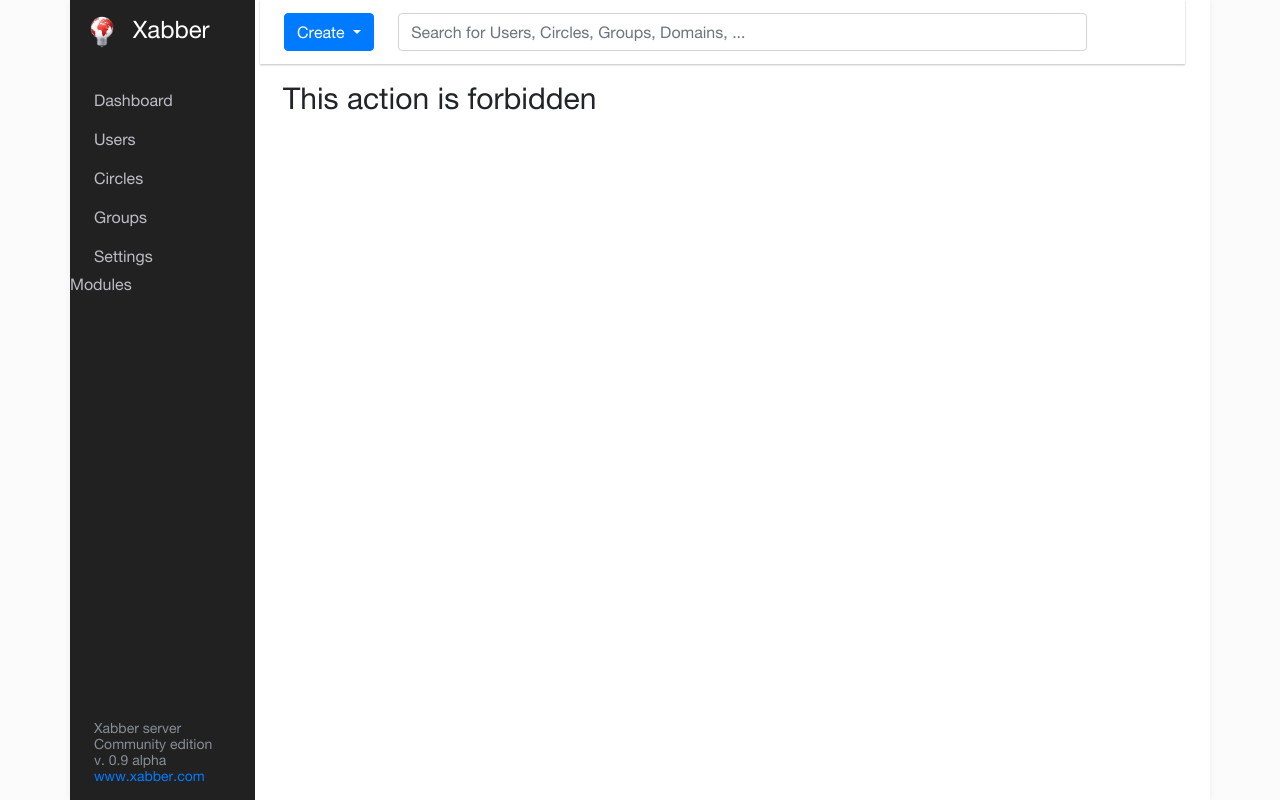
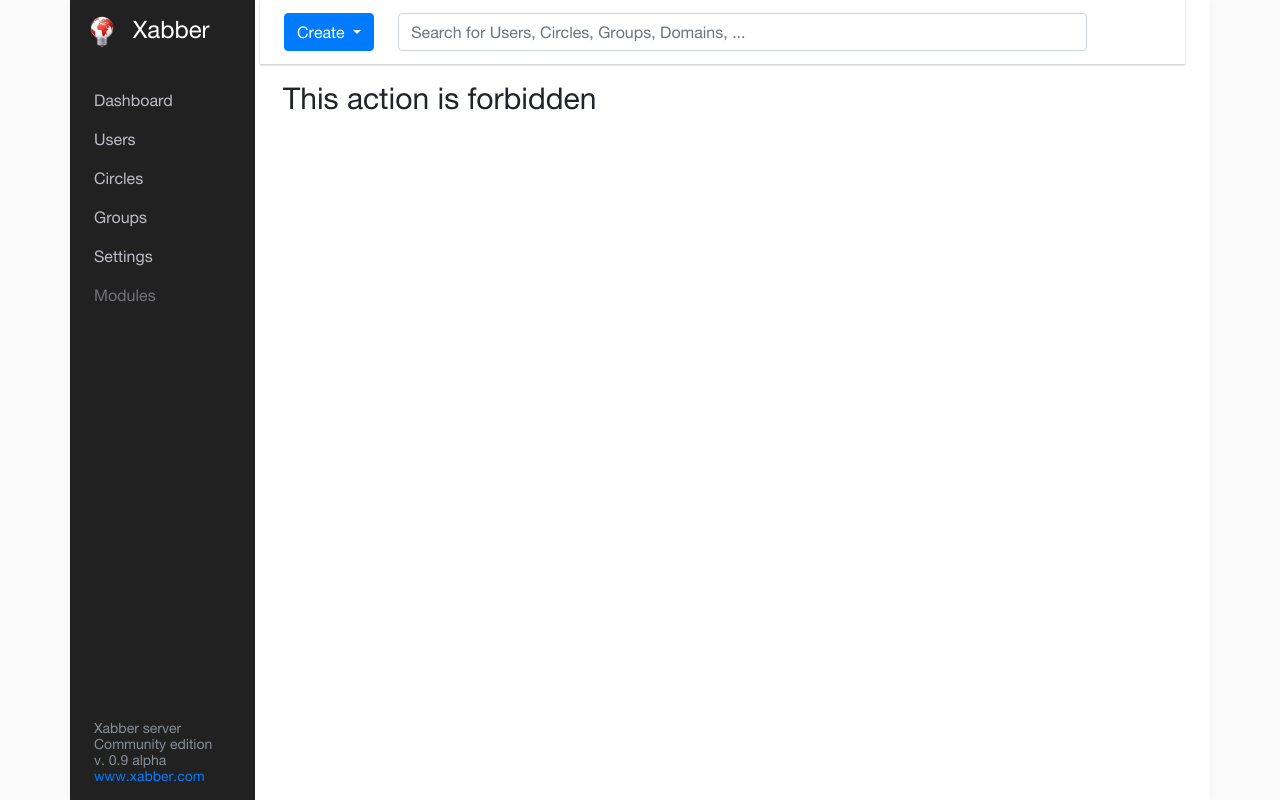
Before and after one commit to redsolution/xabber-server-panel, a Django app: page /admin/error/403/ in a window 1280 px wide. Run offline with Django 3.2, Linux system fonts and the light colour scheme; parts of the project's set-up code (start-up, migrations or seed data) failed here and were passed over; some libraries are stand-ins or nearby versions.

Commit message:
added style for Modules title in side menu

```diff
--- a/static/xmppserverui/css/styles.css
+++ b/static/xmppserverui/css/styles.css
@@ -81,6 +81,13 @@ a:hover {
 
 .left-content .nav-menu {
     padding: 16px 0;
+}
+
+.left-content .nav-menu .list-group-item-inactive {
+    background-color: #212121;
+    border: none;
+    color: #727277;
+    padding: 11px 24px;
 }
 
 .left-content .nav-menu .list-group-item {
--- a/templates/base.html
+++ b/templates/base.html
@@ -69,7 +69,7 @@
                                class="list-group-item {% if page.section == 'server' %}active{% endif %}">
                                 Settings
                             </a>
-                            <div>Modules</div>
+                            <div class="list-group-item-inactive">Modules</div>
                             {% get_modules as modules %}
                             {% for module in modules %}
                                 <a href="{{ module.url }}"
```
